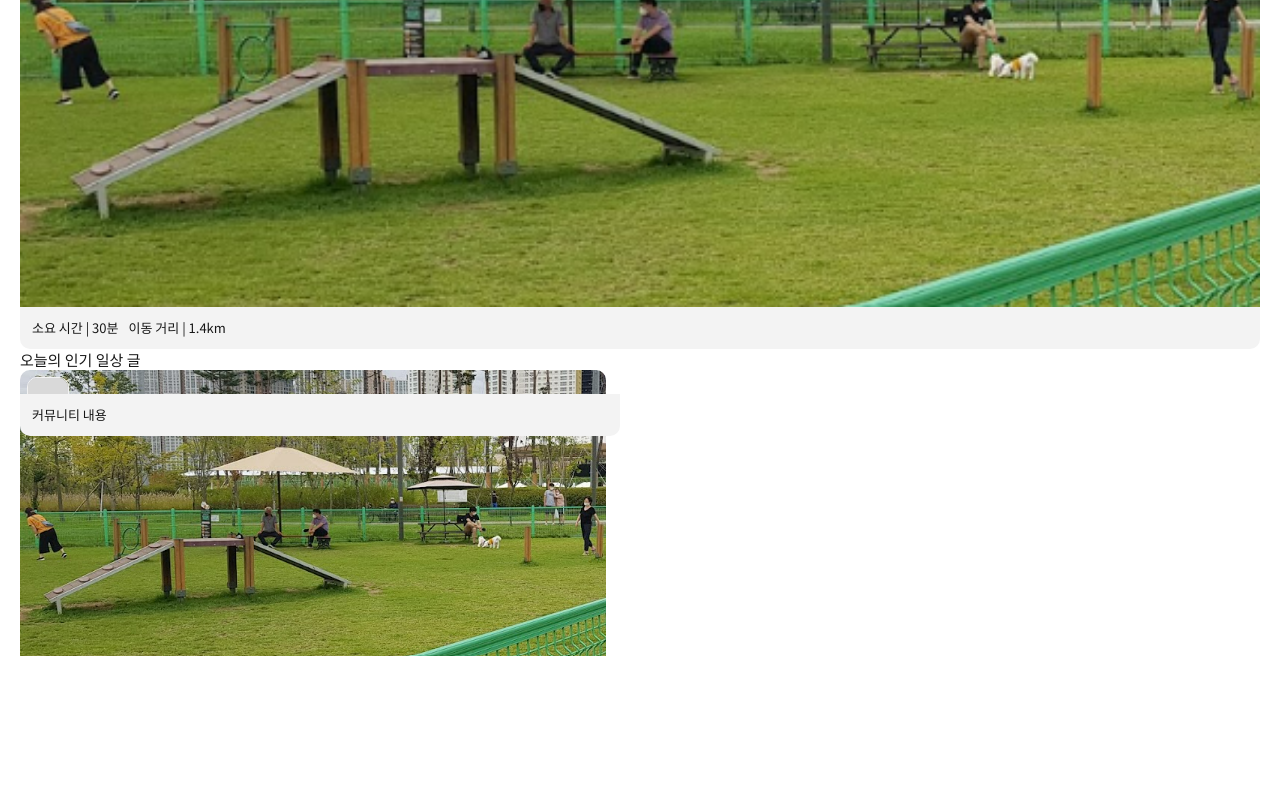
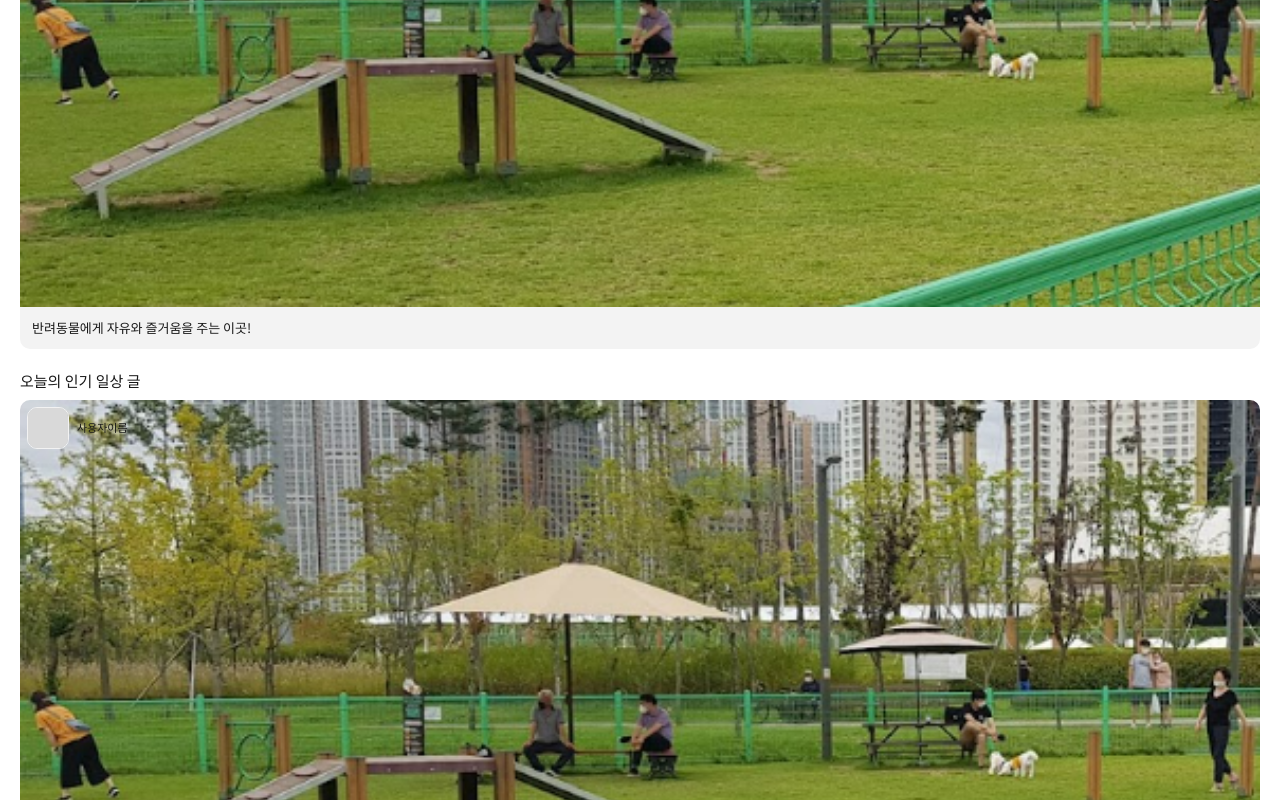
Before and after one commit to jyg12288/animal_project, a React (Create React App) app: page / in a window 1280 px wide. Shown: the part 561-1361 px from the top of the page. Before the commit the page ends 1331 px from the top, so only its background shows below. Built offline with nearby package versions, Linux system fonts and the light colour scheme.

Commit message:
Modify Home.js, Home.css

```diff
--- a/src/App.css
+++ b/src/App.css
@@ -11,8 +11,8 @@
 }
 
 .App {
-  padding: 0 20px;
-}
+   width: 100%
+  }
 
 h1,
 h2,
--- a/src/pages/Home.js
+++ b/src/pages/Home.js
@@ -5,7 +5,7 @@ import styles from "./Home.module.css";
 function Home() {
   const [loginState, setLoginState] = useState(false);
   return (
-    <div className="main">
+    <div className={styles.main}>
       <header className={styles.header}>
         <h1 className={styles.header__logo}>
           <img src="/assets/로고.png" alt="logo" />
@@ -41,16 +41,15 @@ function Home() {
               <img src="/assets/home/동탄여울공원.png" alt="동탄여울공원" />
             </div>
             <div className={styles.info_detail}>
-              <span>소요 시간 | 30분</span>
-              <span>이동 거리 | 1.4km</span>
+              <span>반려동물에게 자유와 즐거움을 주는 이곳!</span>
             </div>
           </article>
         </section>
         <section className={styles.container__community}>
           <h1 className={styles.community__title}>오늘의 인기 일상 글</h1>
           <article className={styles.community__info}>
-            <div class={styles.slider}>
-              <div class={styles.slide}>
+            <div className={styles.slider}>
+              <div className={styles.slide}>
                 <div className={styles.img_container}>
                   <img src="/assets/home/동탄여울공원.png" alt="커뮤니티 첨부 사진" />
                 </div>
@@ -64,7 +63,7 @@ function Home() {
                   <span>커뮤니티 내용</span>
                 </div>
               </div>
-              <div class={styles.slide}>
+              <div className={styles.slide}>
                 <div className={styles.img_container}>
                   <img src="/assets/home/동탄여울공원.png" alt="커뮤니티 첨부 사진" />
                 </div>
@@ -78,7 +77,7 @@ function Home() {
                   <span>커뮤니티 내용</span>
                 </div>
               </div>
-              <div class={styles.slide}>
+              <div className={styles.slide}>
                 <div className={styles.img_container}>
                   <img src="/assets/home/동탄여울공원.png" alt="커뮤니티 첨부 사진" />
                 </div>
--- a/src/pages/Home.module.css
+++ b/src/pages/Home.module.css
@@ -1,3 +1,7 @@
+.main {
+  padding: 0 20px;
+}
+
 .header {
   text-align: center;
   position: relative;
@@ -133,9 +137,8 @@
   border-radius: 0 0 10px 10px;
   position: relative;
   background: #f3f3f3;
-  padding-top: 10px;
   display: block;
-  padding-left: 12px;
+  padding: 10px 0 0 12px;
 }
 
 .info_detail > span {
@@ -149,6 +152,11 @@
 }
 
 /* cummunity */
+
+.container__community {
+  margin-top: 21px;
+}
+
 .community__title {
   display: block;
   font-family: Noto Sans KR;
@@ -157,17 +165,8 @@
   font-weight: 400;
 }
 
-.community_info {
-    color: #171717;
-    font-family: Noto Sans KR;
-    font-size: 13px;
-    font-style: normal;
-    font-weight: 400;
-    line-height: normal;
-}
-
-.slide > .img_container {
-  position: absolute;
+.community__info {
+    margin-top: 9px;
 }
 
 .slide > .img_container > img {
@@ -177,32 +176,47 @@
   display: block;
 }
 
-.profil_container {
-  position: relative;
+.profile_container {
+  display: flex;
+  position: absolute;
+  top: 0;
+  height: 60px;
+  width: 100%;
 }
 
 .profile_container > .img_container {
-  position: absolute;
-    display: inline-block;
-}
-
-.profile_container > .img_container > img {
-  margin: 7px;
   height: 42px;
   width: 42px;
   border-radius: 10px;
   border: 0.5px solid #F2F2F2;
+  margin: 7px;
+  overflow: hidden;
+}
+
+.profile_container > .img_container > img {
+  width: 100%;
+  height: 100%;
+  object-fit: cover;
+}
+
+.profile_container > span {
+  position: absolute;
+  top: 45%;
+  left: 57px;
+  transform: translateY(-50%);
+  font-size: 11px;
 }
 
 .content {
-    width: 100%;
+  width: 100%;
     height: 42px;
     border-radius: 0 0 10px 10px;
     position: relative;
     background: #f3f3f3;
-    padding-top: 10px;
+    padding-top: 6px;
     display: block;
-    padding-left: 12px;
+    padding: 10px 0 0 12px;
+
 }
 
 .content > span {
@@ -219,7 +233,7 @@
     position: relative;
     overflow: hidden;
 
-    width: 600px;
+    width: 100%;
     height: 400px;
   }
 
@@ -234,6 +248,7 @@
 
     animation: slider 7.5s infinite linear;
   }
+
 
   .slide:nth-child(1) {
     animation-delay: 0;
--- a/src/pages/Login.js
+++ b/src/pages/Login.js
@@ -4,7 +4,7 @@ import { Link } from "react-router-dom";
 
 function Login() {
   return (
-    <div className="main">
+    <div className={styles.main}>
       <header className={styles.header}>
         <h1 className={styles.header__title}>
           <img src="/assets/로고.png" alt="logo" />
--- a/src/pages/Login.module.css
+++ b/src/pages/Login.module.css
@@ -1,3 +1,7 @@
+.main {
+  padding: 0 20px;
+}
+
 .header {
   padding-top: 107px;
   text-align: center;
```
